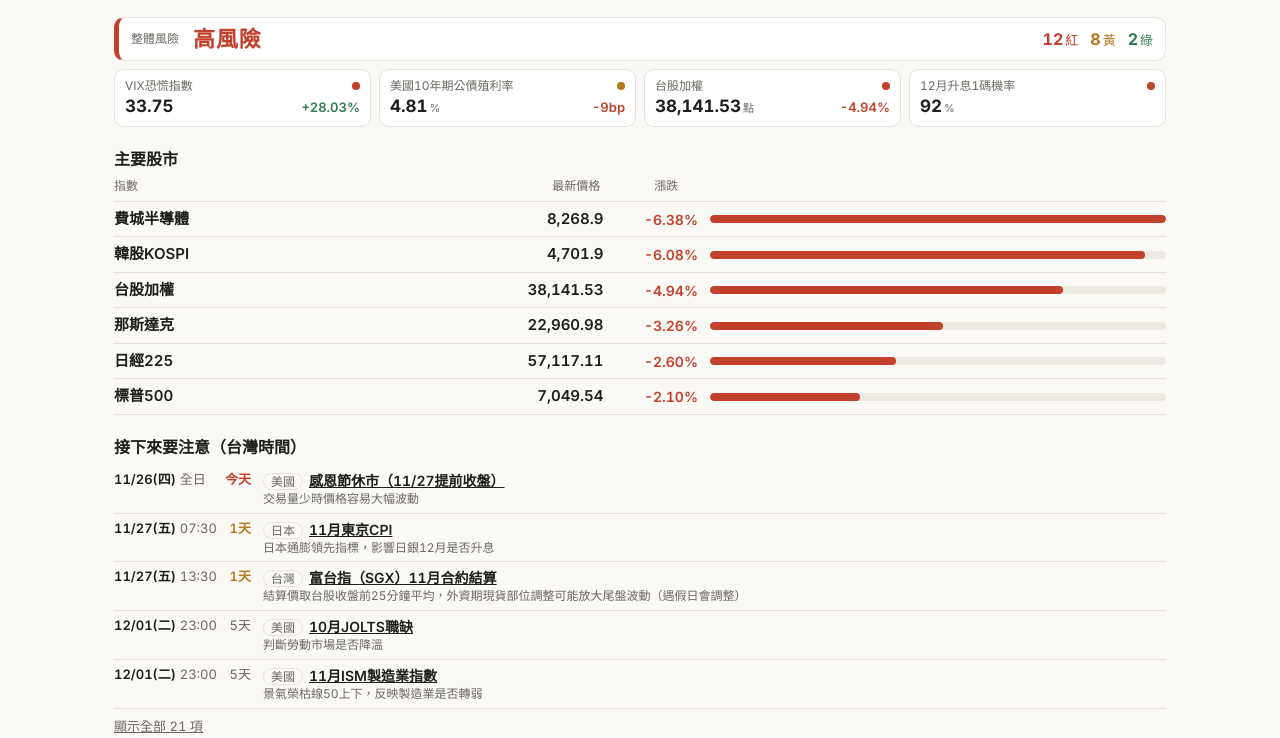
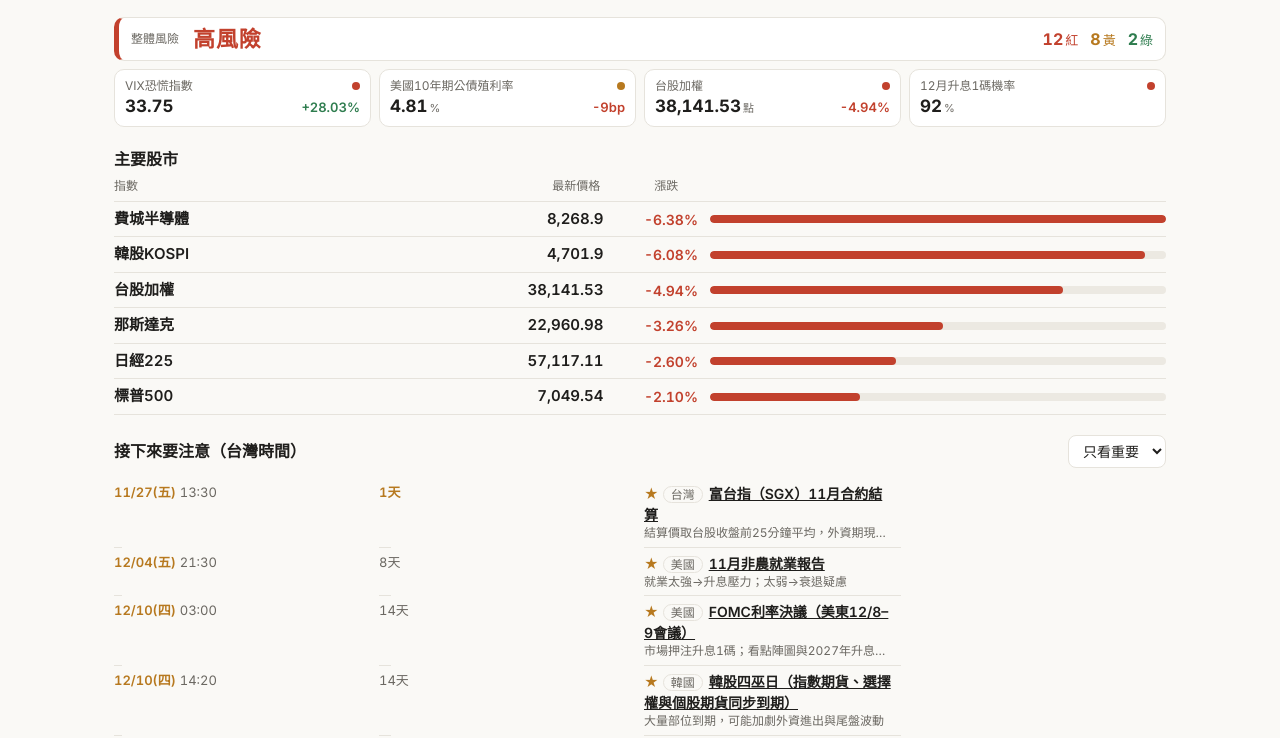
Before and after one commit to txf1trade/globaldata, a plain HTML site: page index.html in a window 1280 px wide. Shown: the part 67-805 px from the top of the page. Drawn offline with Linux system fonts and the light colour scheme.

Commit message:
Update index.html

```diff
--- a/index.html
+++ b/index.html
@@ -80,6 +80,8 @@ select { font: inherit; font-size: 14px; padding: 6px 10px; border-radius: 8px;
 .cal td.n.soon { color: var(--warn); font-weight: 600; }
 .cal td.n.today { color: var(--bad); font-weight: 600; }
 .event { font-weight: 600; }
+.star { color: var(--warn); margin-right: 4px; }
+.cal tr.key td.t b { color: var(--warn); }
 .why { font-size: 12px; color: var(--muted); line-height: 1.4; display: -webkit-box; -webkit-line-clamp: 1; -webkit-box-orient: vertical; overflow: hidden; }
 .tag { font-size: 12px; color: var(--muted); border: 1px solid var(--line); border-radius: 999px; padding: 0 7px; margin-right: 6px; white-space: nowrap; font-weight: 400; }
 ul.news { list-style: none; margin: 0; padding: 0; }
@@ -131,7 +133,13 @@ summary { cursor: pointer; color: var(--fg); }
   </section>
 
   <section>
-    <h2>接下來要注意（台灣時間）</h2>
+    <div class="bar">
+      <h2>接下來要注意（台灣時間）</h2>
+      <select id="calfilter" aria-label="篩選行事曆">
+        <option value="key">只看重要</option>
+        <option value="">全部事件</option>
+      </select>
+    </div>
     <div id="cal"></div>
   </section>
 
@@ -183,7 +191,10 @@ const daysUntil = (s) => {
 const twNow = () => new Date(Date.now() + 8 * 3600e3).toISOString().slice(5, 16).replace('T', ' ').replace('-', '/');
 const fail = (id, msg) => $(id).replaceChildren(mk('p', 'empty', msg));
 
-let IND = [], CAL = [], NEWS = [], filter = 'alert', allCal = false, allNews = false, REF = '';
+let IND = [], CAL = [], NEWS = [], filter = 'alert', allCal = false, allNews = false, REF = '', calFilter = 'key';
+// 重要事件：calendar.json 可用 "importance": "high" / "normal" 指定，否則依關鍵字判斷
+const KEY_EVENT = /FOMC|非農|PCE|日銀|四巫|台指期|富台指|大結算/;
+const isKeyEvent = (r) => (r.importance ? r.importance === 'high' : KEY_EVENT.test(r.event || '') || (/CPI/.test(r.event || '') && r.region === '美國'));
 const md = (d) => String(d || '').slice(5).replace('-', '/');
 // 資料日期：多數指標的日期（同票取較新）
 function refDate() {
@@ -251,19 +262,22 @@ function drawList() {
 
 function drawCal() {
   const box = $('cal'); box.replaceChildren();
-  const all = CAL.slice().sort((a, b) => String(a.date + a.tw_time).localeCompare(String(b.date + b.tw_time)))
+  const upcoming = CAL.slice().sort((a, b) => String(a.date + a.tw_time).localeCompare(String(b.date + b.tw_time)))
     .filter((r) => { const n = daysUntil(r.date); return n === null || n >= 0; });
-  if (!all.length) return box.appendChild(mk('p', 'empty', '近期沒有排定的事件'));
+  const all = calFilter === 'key' ? upcoming.filter(isKeyEvent) : upcoming;
+  if (!all.length) return box.appendChild(mk('p', 'empty', calFilter === 'key' ? '近期沒有重要事件' : '近期沒有排定的事件'));
   const WD = '日一二三四五六';
   const table = mk('table', 'cal'); const tb = mk('tbody'); table.append(tb);
-  (allCal ? all : all.slice(0, 5)).forEach((r) => {
+  (allCal ? all : all.slice(0, 6)).forEach((r) => {
     const n = daysUntil(r.date);
     const p = String(r.date).split('-').map(Number);
     const wd = p.length === 3 ? '(' + WD[new Date(Date.UTC(p[0], p[1] - 1, p[2])).getUTCDay()] + ')' : '';
-    const tr = mk('tr');
-    const t = mk('td', 't'); t.append(mk('b', '', String(r.date).slice(5).replace('-', '/') + wd), document.createTextNode(r.tw_time || ''));
+    const key = isKeyEvent(r);
+    const tr = mk('tr', key ? 'key' : '');
+    const t = mk('td', 't'); t.append(mk('b', '', md(r.date) + wd), document.createTextNode(r.tw_time || ''));
     const cd = mk('td', 'n' + (n === 0 ? ' today' : n !== null && n <= 3 ? ' soon' : ''), n === null ? '—' : n === 0 ? '今天' : n + '天');
     const body = mk('td'); const ev = mk('div', 'event');
+    if (key) { const st = mk('span', 'star', '★'); st.title = '重要'; ev.append(st); }
     if (r.region) ev.append(mk('span', 'tag', r.region));
     ev.append(link(r.source_url, r.event || ''));
     const why = mk('div', 'why', r.why || ''); why.title = r.why || '';
@@ -271,10 +285,17 @@ function drawCal() {
     tr.append(t, cd, body); tb.appendChild(tr);
   });
   box.appendChild(table);
-  if (all.length > 5) {
+  const hidden = upcoming.length - all.length;
+  const row = mk('div'); row.style.display = 'flex'; row.style.gap = '16px';
+  if (all.length > 6) {
     const b = mk('button', 'more', allCal ? '收起' : `顯示全部 ${all.length} 項`); b.type = 'button';
-    b.addEventListener('click', () => { allCal = !allCal; drawCal(); }); box.appendChild(b);
+    b.addEventListener('click', () => { allCal = !allCal; drawCal(); }); row.append(b);
   }
+  if (calFilter === 'key' && hidden > 0) {
+    const b = mk('button', 'more', `另有 ${hidden} 項一般事件`); b.type = 'button';
+    b.addEventListener('click', () => { calFilter = ''; $('calfilter').value = ''; drawCal(); }); row.append(b);
+  }
+  if (row.childNodes.length) box.appendChild(row);
 }
 
 function drawNews() {
@@ -326,6 +347,7 @@ function loadAll() {
 
 $('reload').addEventListener('click', loadAll);
 $('filter').addEventListener('change', (e) => { filter = e.target.value; drawList(); });
+$('calfilter').addEventListener('change', (e) => { calFilter = e.target.value; allCal = false; drawCal(); });
 loadAll();
 }
 </script>
```
